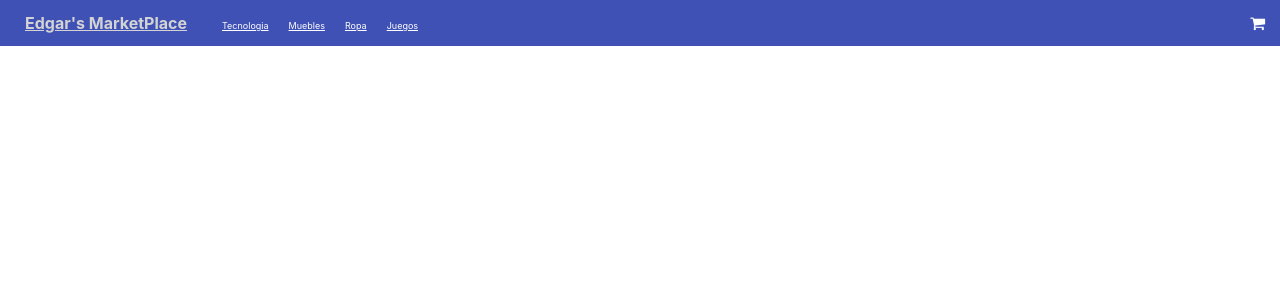
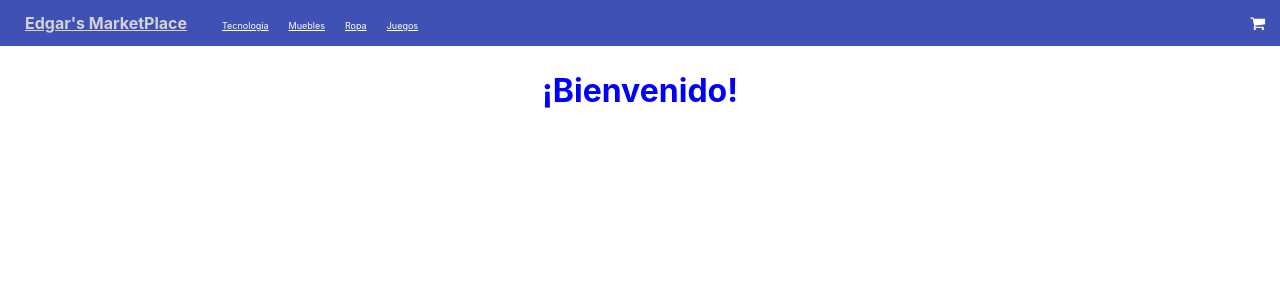
Before and after one commit to eesteche/ecommerce_esteche, a React (Create React App) app: page / in a window 1280 px wide. Shown: the top 300 px of the page. Built offline with nearby package versions, Linux system fonts and the light colour scheme.

Commit message:
El icono se saco del navbar y se agrego como un componente. Se agrego itemListContainer con un saludo que se pasa como parametro desde app.js

```diff
--- a/src/App.js
+++ b/src/App.js
@@ -1,11 +1,13 @@
 import NavBar from './Component/NavBar/NavBar'
 import './App.css';
+import ItemListContainer from './Component/ItemListContainer/ItemListContainer';
 
 function App() {
 
   return (
     <div className="App">
       <NavBar />
+      <ItemListContainer saludo="¡Bienvenido!"/>
     </div>
   );
 }
--- /dev/null
+++ b/src/Component/ItemListContainer/ItemListContainer.js
@@ -0,0 +1,14 @@
+import { useState } from 'react'
+import styles from './ItemListContainer.module.css'
+const ItemListContainer = ({saludo}) => {
+
+    return (
+        <div className="container-fluid">
+            <div className={styles.products}>
+                <h1 className={styles["greeting"]}>{saludo}</h1>
+            </div>
+        </div>
+    );
+}
+
+export default ItemListContainer;
--- /dev/null
+++ b/src/Component/ItemListContainer/ItemListContainer.module.css
@@ -0,0 +1,6 @@
+.products {
+    padding-top: 50px;
+  }
+.greeting{
+  color: blue;
+}
--- a/src/Component/NavBar/NavBar.js
+++ b/src/Component/NavBar/NavBar.js
@@ -2,7 +2,7 @@ import CartWidget from '../CartWidget/CartWidget';
 import styles from './NavBar.module.css'
 function NavBar() {
     return (
-
+        <div className = "container">
         <header className={styles.header}>
 
             <a href="#" className={styles.headerLogo}>Edgar's MarketPlace</a>
@@ -17,7 +17,7 @@ function NavBar() {
             <CartWidget/>
 
         </header>
-
+        </div>
     );
 }
 
```
